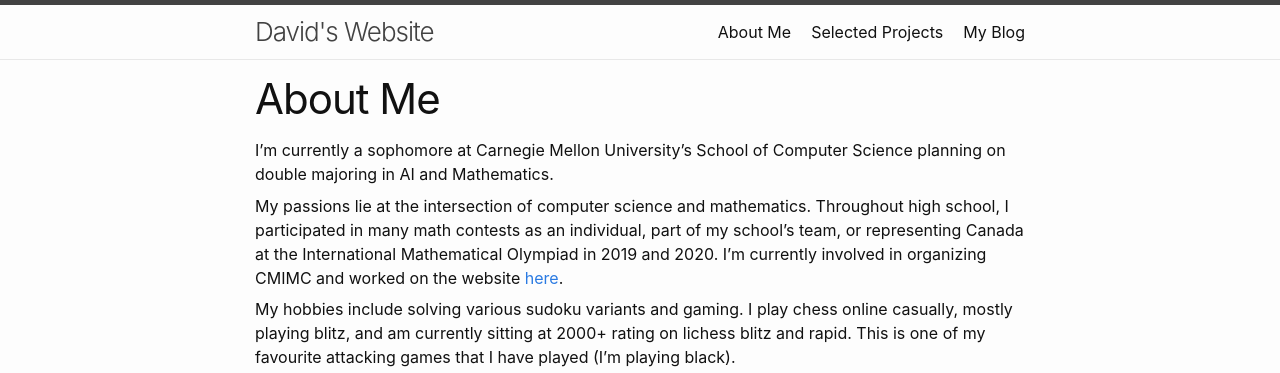
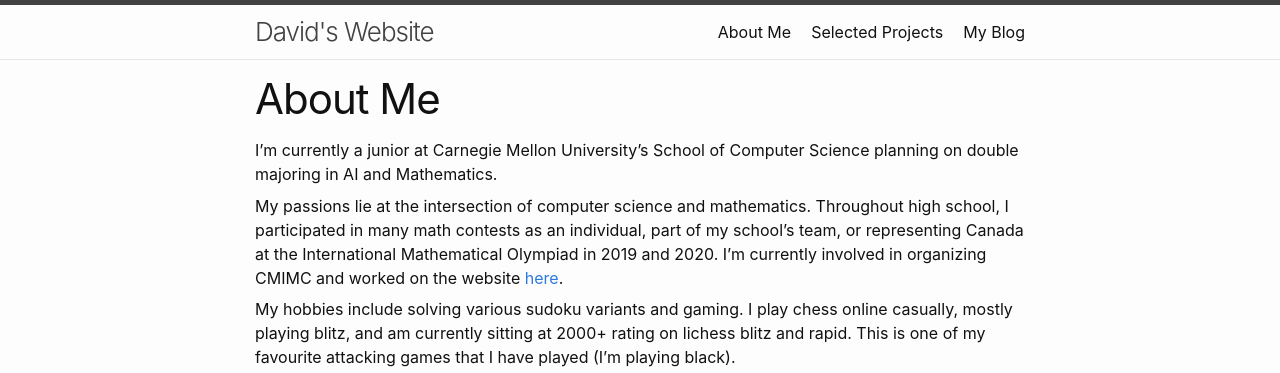
Before and after one commit to itangdav/itangdav.github.io, a Jekyll site: the page built from about.md, in a window 1280 px wide, cut to the strip 0-373 px from the top of the page. Built offline with Jekyll 4.4.1, drawn with Linux system fonts in a browser that asks for light colours.

Commit message:
update image and junior

```diff
--- a/about.md
+++ b/about.md
@@ -3,7 +3,7 @@ layout: page
 title: About Me
 permalink: /about
 ---
-I'm currently a sophomore at Carnegie Mellon University's School of Computer Science planning on double majoring in AI and Mathematics.
+I'm currently a junior at Carnegie Mellon University's School of Computer Science planning on double majoring in AI and Mathematics.
 
 My passions lie at the intersection of computer science and mathematics. Throughout high school, I participated in many math contests as an individual, part of my school's team, or representing Canada at the International Mathematical Olympiad in 2019 and 2020. I'm currently involved in organizing CMIMC and worked on the website [here](https://cmimcprogramming.org/).
 
```
Also changed, not shown: index.md (+1 -1 lines), 6 other files.
